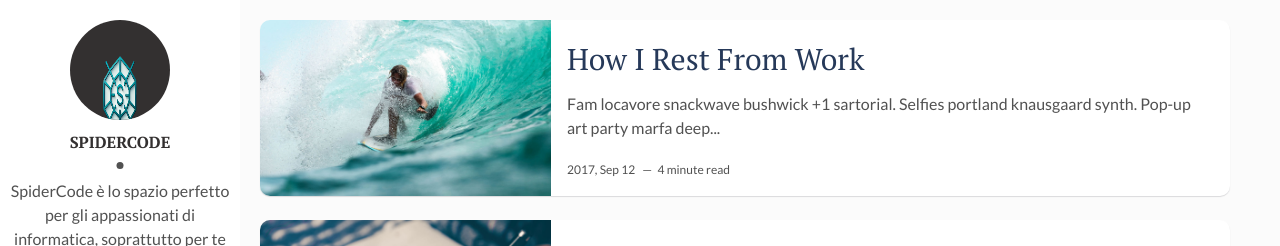
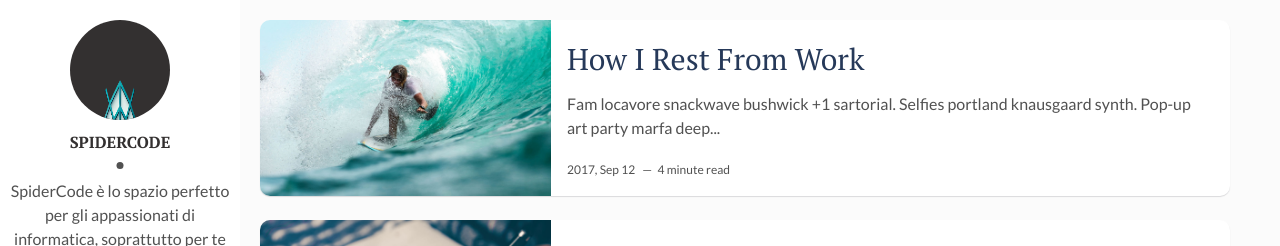
Before and after one commit to spidercodeit/spidercodeit.github.io, a Jekyll site: the page built from index.html, in a window 1280 px wide. Shown: the top 246 px of the page. Built offline with Jekyll 4.4.1, drawn with Linux system fonts in a browser that asks for light colours; the list of posts is cut into pages by our own code.

Commit message:
dimensione logo

```diff
--- a/assets/css/main.css
+++ b/assets/css/main.css
@@ -953,7 +953,7 @@ table tfoot td {
 
 .about img {
   width: 300%;
-  height: 150%;
+  height: 250%;
   -webkit-border-radius: 50%;
           border-radius: 50%;
   -webkit-transition: -webkit-transform 0.35s;
```
